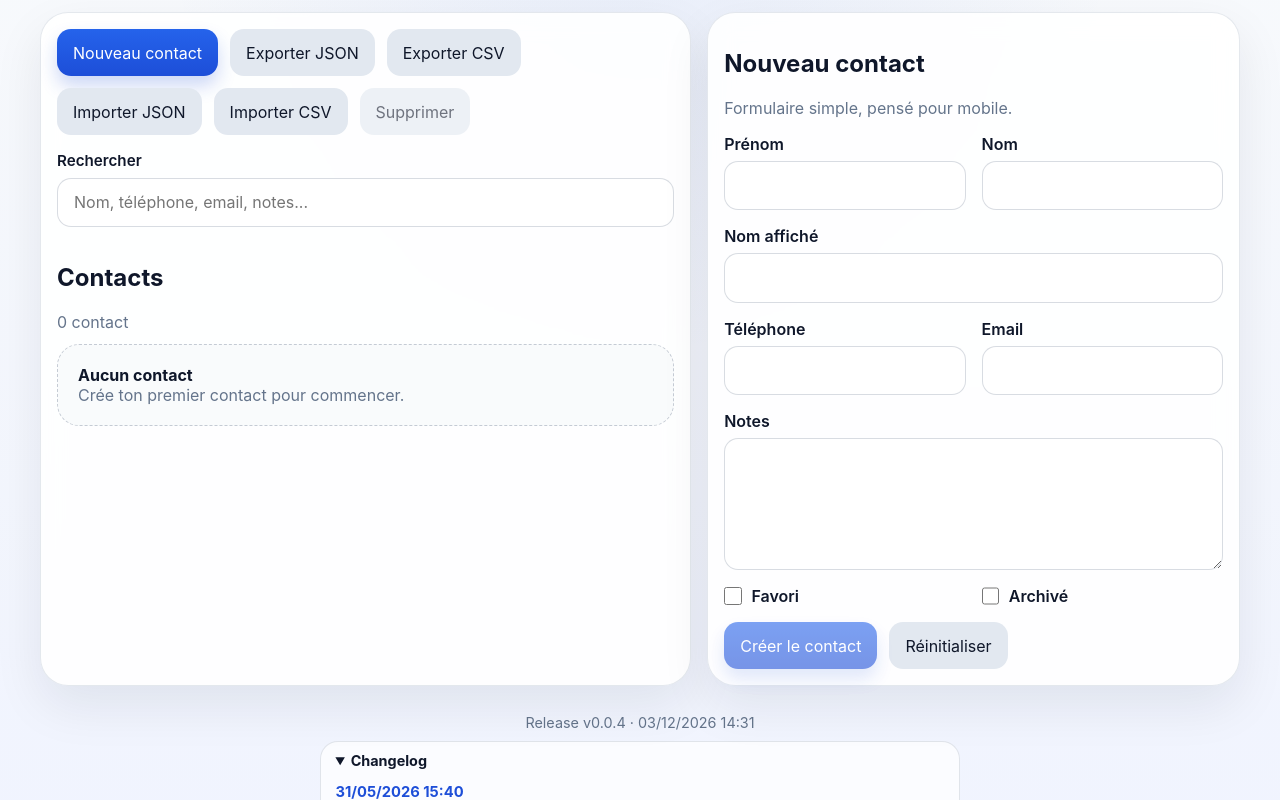
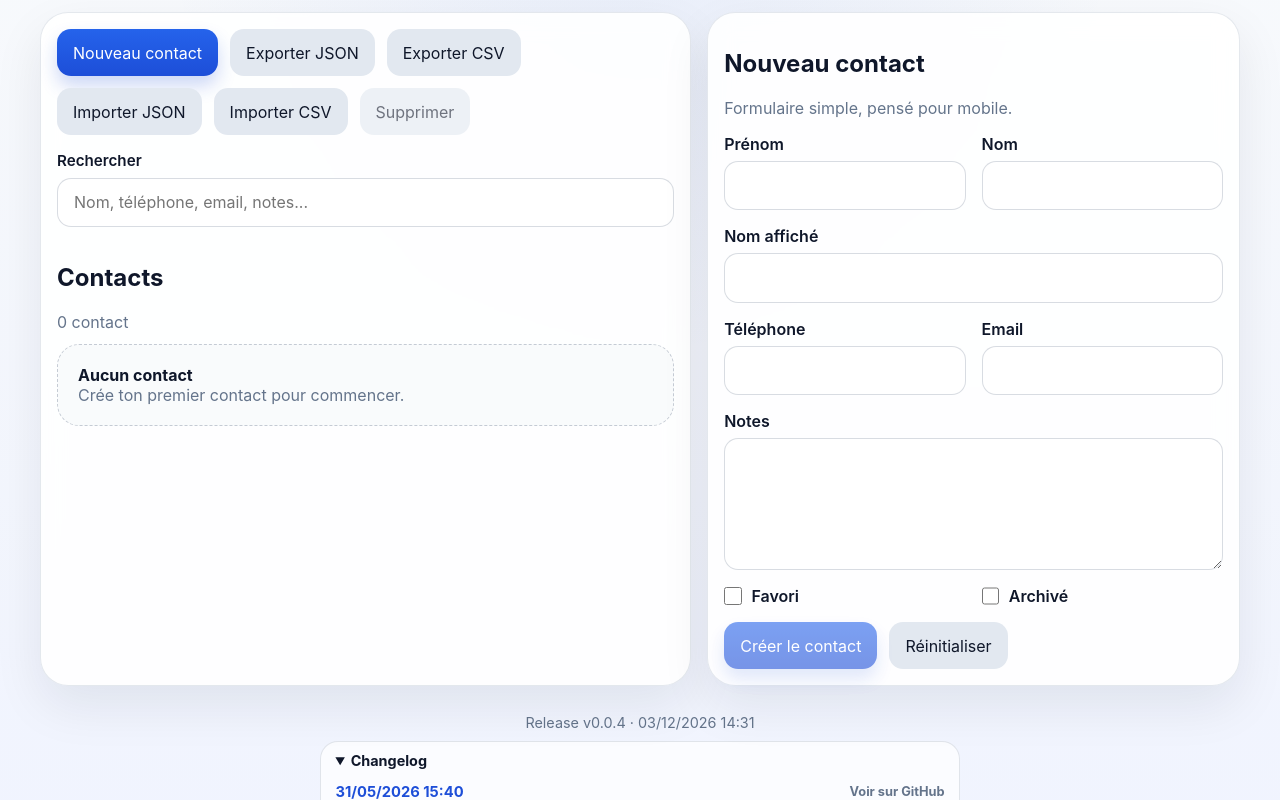
Before and after one commit to zuzu59/toto1036, a Vue app: page / in a window 1280 px wide. Both pictures are taken after a click on the heading "Changelog". Shown: the part 130-930 px from the top of the page. Built offline with nearby package versions, Linux system fonts and the light colour scheme.

Commit message:
feat: ajoute les liens GitHub aux releases

```diff
--- a/src/App.vue
+++ b/src/App.vue
@@ -50,7 +50,10 @@
       <details class="app-footer__changelog">
         <summary>Changelog</summary>
         <section v-for="group in appChangelog" :key="group.dateTime" class="app-footer__changelog-group">
-          <h3>{{ group.dateTime }}</h3>
+          <h3>
+            {{ group.dateTime }}
+            <a v-if="group.releaseUrl" :href="group.releaseUrl" target="_blank" rel="noreferrer">Voir sur GitHub</a>
+          </h3>
           <ul>
             <li v-for="entry in group.entries" :key="entry">{{ entry }}</li>
           </ul>
--- a/src/styles.css
+++ b/src/styles.css
@@ -334,6 +334,21 @@ textarea {
   margin: 0;
   font-size: 0.92rem;
   color: var(--primary);
+  display: flex;
+  gap: 0.6rem;
+  align-items: center;
+  justify-content: space-between;
+  flex-wrap: wrap;
+}
+
+.app-footer__changelog-group h3 a {
+  font-size: 0.8rem;
+  color: var(--muted);
+  text-decoration: none;
+}
+
+.app-footer__changelog-group h3 a:hover {
+  text-decoration: underline;
 }
 
 .app-footer__changelog-group ul {
--- a/src/version.ts
+++ b/src/version.ts
@@ -9,6 +9,7 @@ export const APP_CHANGELOG = [
       'Changelog disponible aussi sur GitHub Releases',
       'Ajout de l’import/export CSV',
     ],
+    releaseUrl: 'https://github.com/zuzu59/z-PWA/releases/tag/v0.0.5',
   },
   {
     dateTime: '31/05/2026 15:18',
@@ -17,13 +18,16 @@ export const APP_CHANGELOG = [
       'Version affichée avec date/heure de build',
       'Amélioration de la stabilité de la recherche',
     ],
+    releaseUrl: 'https://github.com/zuzu59/z-PWA/releases/tag/v0.0.4',
   },
   {
     dateTime: '31/05/2026 14:55',
     entries: ['Passage à une version visible dans l’app'],
+    releaseUrl: 'https://github.com/zuzu59/z-PWA/releases/tag/v0.0.3',
   },
   {
     dateTime: '31/05/2026 14:30',
     entries: ['Première version PWA du carnet de contacts'],
+    releaseUrl: 'https://github.com/zuzu59/z-PWA/releases/tag/v0.0.2',
   },
 ] as const
```
Also changed, not shown: 1 other file (tests, documents, lock files or other folders).
